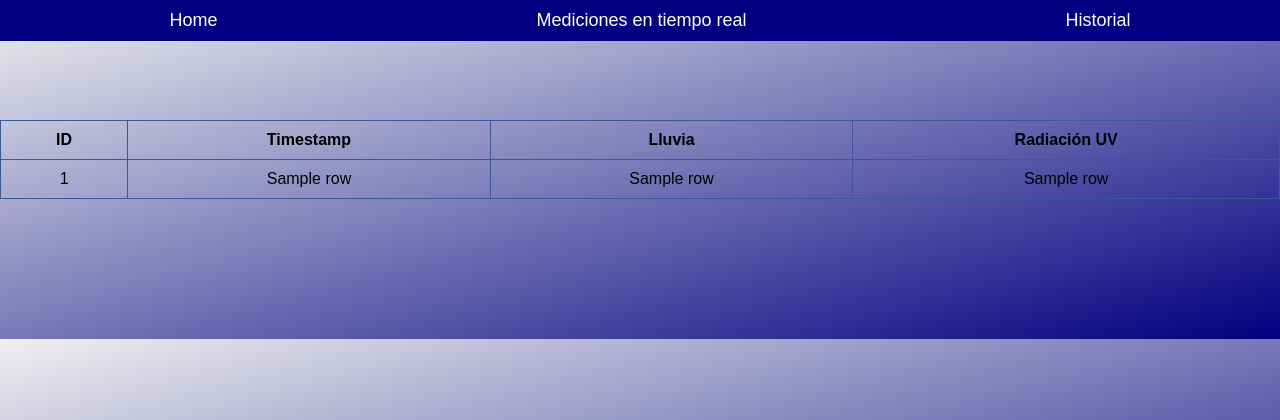
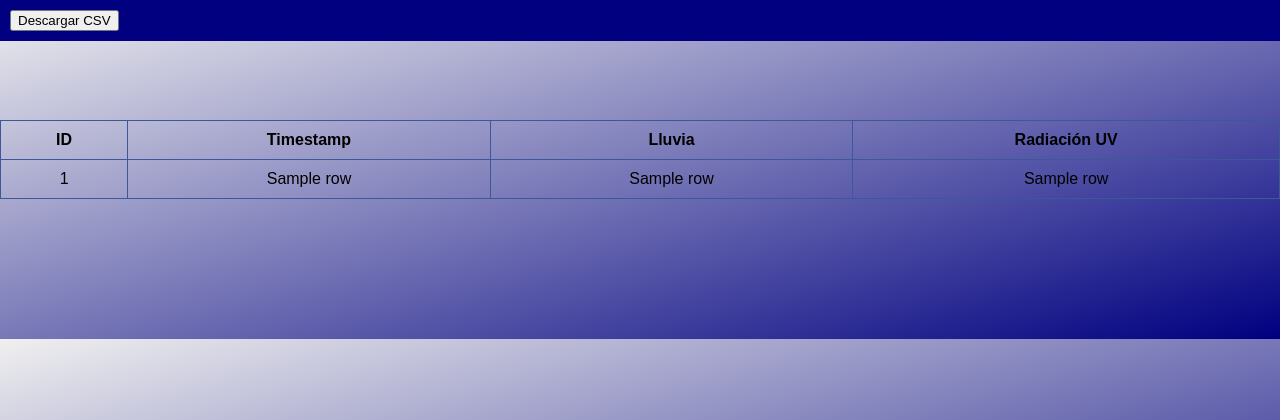
Before and after one commit to Srca3/Paginawebardpi, a Flask app: template templates/historial.html in a window 1280 px wide. Shown: the top 420 px of the page. Run offline with Flask 3, Linux system fonts and the light colour scheme; the template is opened without the code that fills it: most values are stand-ins (such as "Sample title", 1, 10 or a date in 2020); some libraries are stand-ins or nearby versions.

Commit message:
Boton de descarga

```diff
--- a/templates/historial.html
+++ b/templates/historial.html
@@ -116,11 +116,12 @@
             <a href="{{ url_for('historial') }}" class="menu-button">Historial</a>
         </div>
     </div>
+    <div class="header">
+      <button onclick="downloadCSV()">Descargar CSV</button>
+  </div>
 
     <div class="container">
-        <!-- ... (tu código actual) ... -->
-
-        <table>
+        <table id="dataTable">
             <thead>
                 <tr>
                     <th>ID</th>
@@ -142,8 +143,34 @@
         </table>
     </div>
 
-    <!-- ... (tu código actual) ... -->
 
 </body>
+<!-- Agrega este script en la sección <head> o al final del <body> -->
+<script>
+    function downloadCSV() {
+        // Obtén los datos de la tabla y conviértelos a formato CSV
+        var table = document.getElementById("dataTable");
+        var csvContent = [];
+
+        // Obtén los encabezados de la tabla
+        var headers = Array.from(table.querySelectorAll('th')).map(header => header.textContent.trim());
+        csvContent.push(headers.join(','));
+
+        // Obtén las filas de datos
+        var rows = Array.from(table.querySelectorAll('tbody tr')).map(row =>
+            Array.from(row.querySelectorAll('td')).map(cell => cell.textContent.trim())
+        );
+        rows.forEach(row => csvContent.push(row.join(',')));
+
+        // Crea un enlace temporal y activa la descarga
+        var csvData = csvContent.join('\n');
+        var blob = new Blob([csvData], { type: 'text/csv' });
+        var link = document.createElement('a');
+        link.href = window.URL.createObjectURL(blob);
+        link.download = 'historial.csv';
+        link.click();
+    }
+</script>
+
 
 </html>
```
